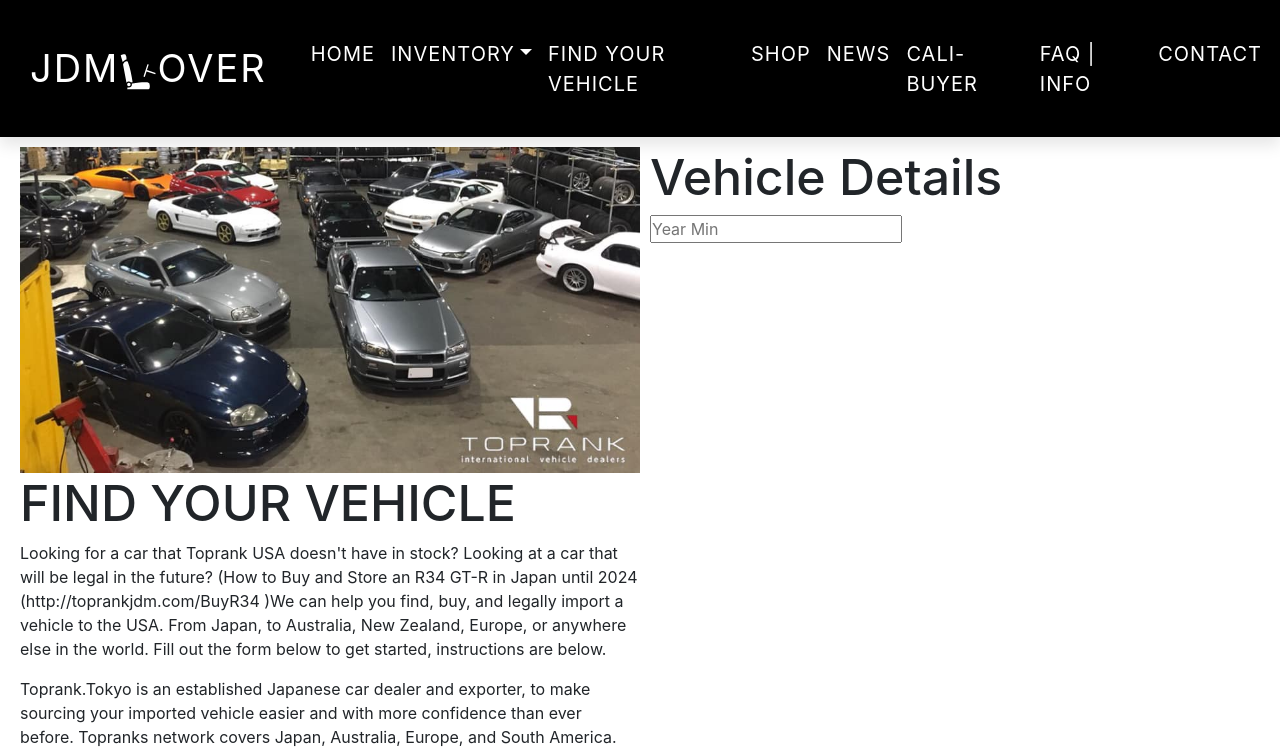
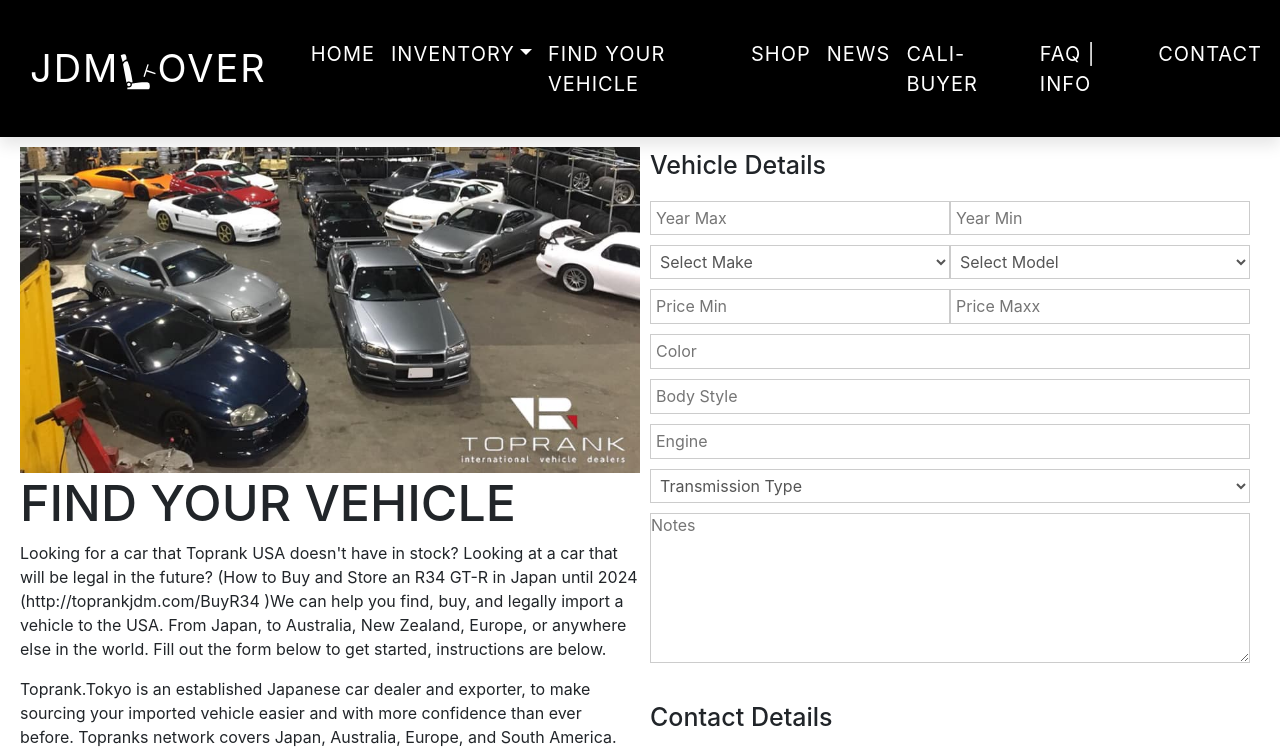
Before and after one commit to estelo2jz/react-jdm-forever-web-shop, a React (Create React App) app: page /car-finder in a window 1280 px wide. Shown: the top 751 px of the page. Built offline with nearby package versions, Linux system fonts and the light colour scheme.

Commit message:
Update FindVehicle.js

```diff
--- a/src/pages/FindVehicle/FindVehicle.js
+++ b/src/pages/FindVehicle/FindVehicle.js
@@ -1,7 +1,10 @@
 import React from "react";
+
+import FindForm from './FindForm';
 
 import FindV from "../../assets/images/findVehicle/findVehicle.jpg";
 import FindV2 from "../../assets/images/findVehicle/findVehicle2.png";
+
 
 import "./FindVehicle.scss";
 
@@ -118,14 +121,7 @@
       </div>
       <div className="find-vehicle__right">
         <div className="find-vehicle__right-container">
-          <div>
-            <h3>Vehicle Details</h3>
-          </div>
-          <div>
-            <form>
-              <input type="text" placeholder="Year Min" />
-            </form>
-          </div>
+          <FindForm />
         </div>
       </div>
     </div>
```
